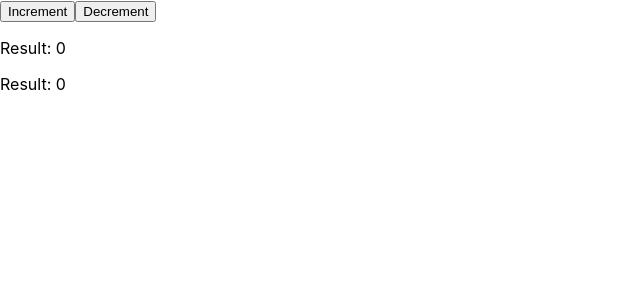
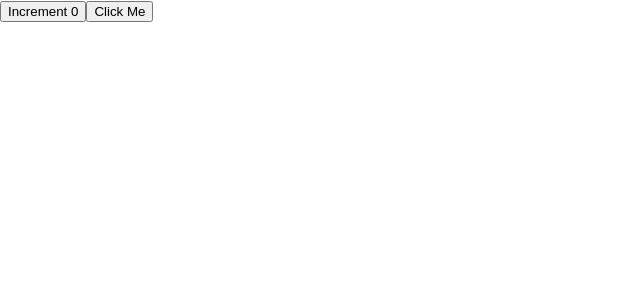
Before and after one commit to salinpaul94/60_DAY_PLAN_FOR_CROSS_PALTFORM_DEVELOPMENT, a React (Create React App) app in the folder cilu_laptop/: page / in a window 1280 px wide. Shown: the top 300 px of the page, without its empty margins (0-640 px from the left). Built offline with nearby package versions, Linux system fonts and the light colour scheme.

Commit message:
day 6 task 11 example 1

```diff
--- a/cilu_laptop/src/App.js
+++ b/cilu_laptop/src/App.js
@@ -1,5 +1,5 @@
 import './App.css';
-import AppTask10Example1 from './Day6Components/Task10Example1';
+import AppTask11Example1 from './Day6Components/Task11Example1';
 
 function App() {
   return (
@@ -19,7 +19,9 @@ function App() {
     // <AppTask8Example2/>
     // <AppTask9Example1/>
     // <AppTask9Example2/>
-    <AppTask10Example1/>
+    // <AppTask10Example1/>
+    // <AppTask10Example2/>
+    <AppTask11Example1/>
   );
 }
 
--- /dev/null
+++ b/cilu_laptop/src/Day6Components/Task11Example1.js
@@ -0,0 +1,20 @@
+import React, { useState } from 'react';
+
+const Button = React.memo(({ onClick, children }) => {
+  console.log('Button rendered');
+  return <button onClick={onClick}>{children}</button>;
+});
+
+
+function AppTask11Example1() {
+  const [count, setCount] = useState(0);
+
+  return (
+    <div>
+      <button onClick={() => setCount(count + 1)}>Increment {count}</button>
+      <Button onClick={() => alert('Button clicked')}>Click Me</Button>
+    </div>
+  );
+}
+
+export default AppTask11Example1;
```
Also changed, not shown: cilu_laptop/src/Day6Components/Task10Example2.js (added, +22 -0 lines).
